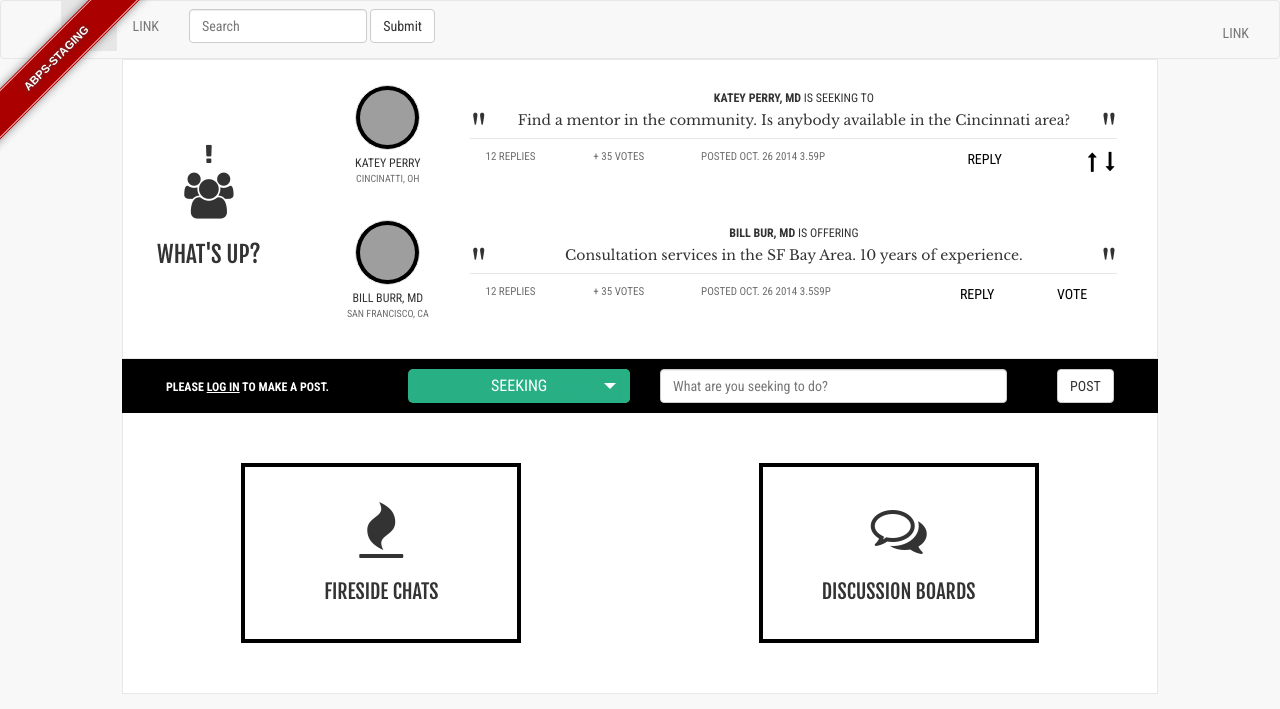
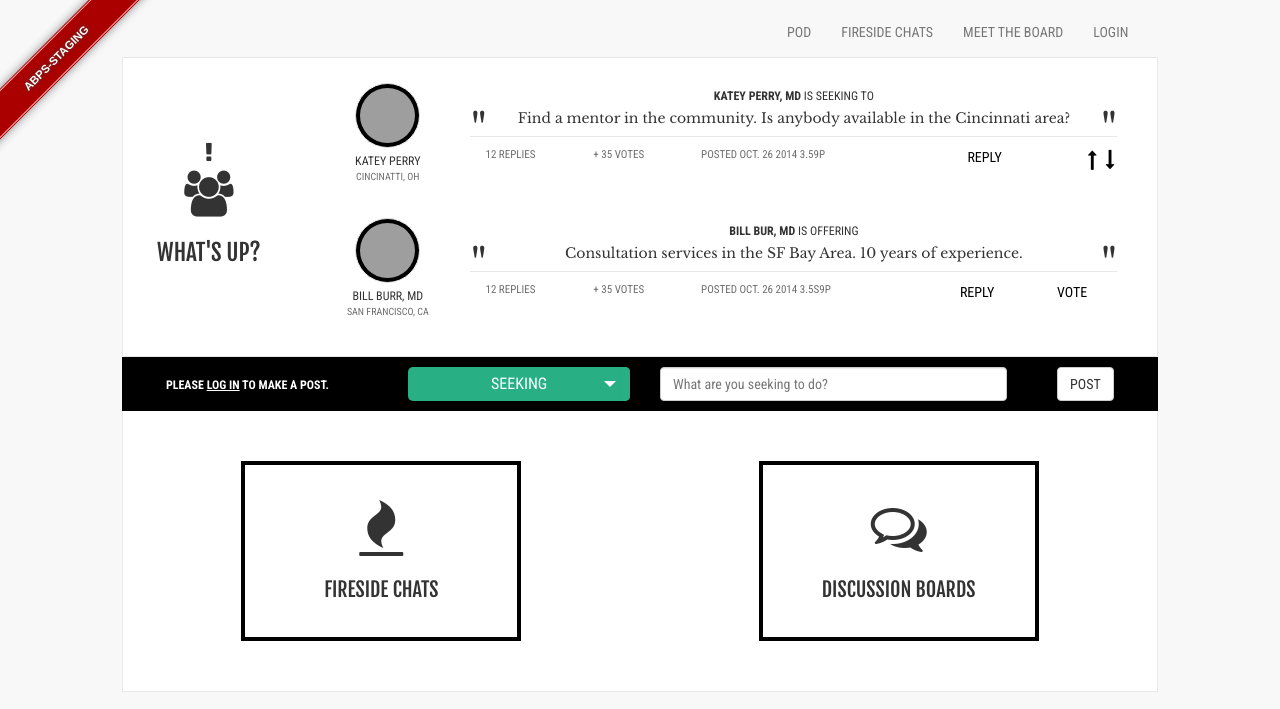
Before and after one commit to JHadley1406/ABFASPortal, a Django app: page / in a window 1280 px wide. Shown: the top 709 px of the page. Run offline with Django 3.2, Linux system fonts and the light colour scheme; some libraries are stand-ins or nearby versions; grey boxes are pictures that could not be loaded.

Commit message:
better nav

```diff
--- a/forum/static/style_index.css
+++ b/forum/static/style_index.css
@@ -294,6 +294,10 @@ div {
 /*  text-decoration: underline;
 */}
 
+#outer-nav {
+  border: solid 0px black;
+}
+
 .logged-in-info .name-span a {
   text-decoration: underline;
   color: white;
--- a/templates/base_lite.html
+++ b/templates/base_lite.html
@@ -26,7 +26,8 @@
 
 
 <body class="{% block body_class %}{% endblock %}">
-<nav class="navbar navbar-default" role="navigation">
+    <div class="col-sm-10 col-sm-offset-1 base-container text-center">
+<nav class="navbar navbar-default" role="navigation" id="outer-nav">
   <div class="container-fluid">
     <!-- Brand and toggle get grouped for better mobile display -->
     <div class="navbar-header">
@@ -40,24 +41,18 @@
     </div>
 
     <!-- Collect the nav links, forms, and other content for toggling -->
-    <div class="collapse navbar-collapse" id="bs-example-navbar-collapse-1">
-      <ul class="nav navbar-nav">
-        <li class="active"><a href="#">Link <span class="sr-only">(current)</span></a></li>
-        <li><a href="#">Link</a></li>
-      </ul>
-      <form class="navbar-form navbar-left" role="search">
-        <div class="form-group">
-          <input type="text" class="form-control" placeholder="Search">
-        </div>
-        <button type="submit" class="btn btn-default">Submit</button>
-      </form>
+    <div class="collapse navbar-collapse">
+
       <ul class="nav navbar-nav navbar-right">
-        <li><a href="#">Link</a></li>
+           <li><a href="#">POD</a></li>
+              <li><a href="#">Fireside Chats</a></li>
+        <li><a href="#">Meet The Board</a></li>
+           <li><a href="#">Login</a></li>
       </ul>
     </div><!-- /.navbar-collapse -->
   </div><!-- /.container-fluid -->
 </nav>
-  <div class="col-sm-10 col-sm-offset-1 base-container text-center">
+
     {% block content %}
     {% endblock content %}
   </div>
```
